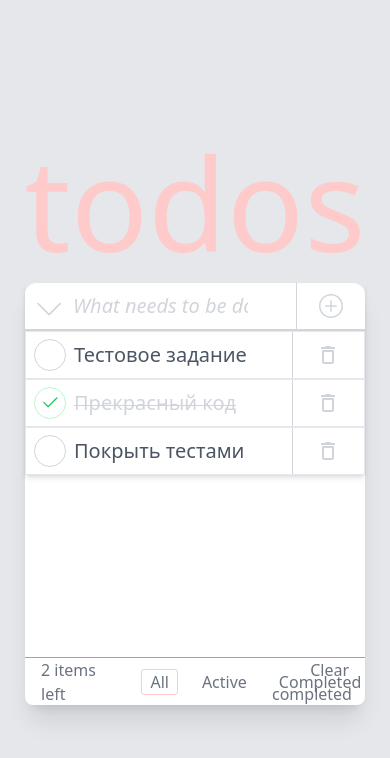
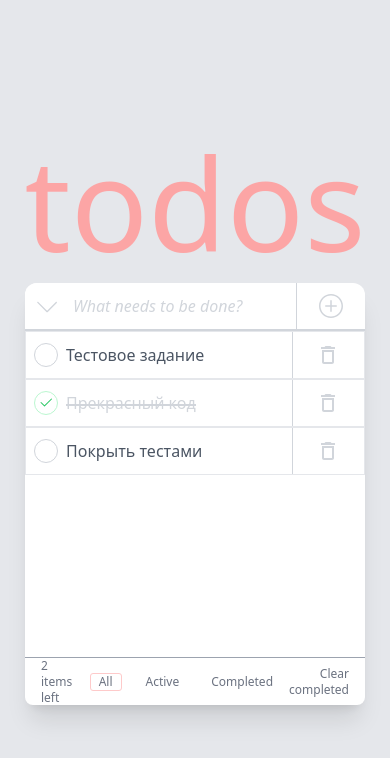
Before and after one commit to grJDh/test-todo, a React (Create React App) app: page / in a window 390 px wide. Shown: the top 758 px of the page. Built offline with nearby package versions, Linux system fonts and the light colour scheme.

Commit message:
Final styling

```diff
--- a/src/App.tsx
+++ b/src/App.tsx
@@ -3,7 +3,7 @@ import ToDoApp from "./ToDoApp/ToDoApp";
 const App = () => {
   return (
     <div className="flex h-screen w-full justify-center items-center flex-col bg-gray-200">
-      <h1 className="flex text-9xl text-red-200 mb-4">todos</h1>
+      <h1 className="flex text-9xl text-red-300 mb-4">todos</h1>
       <ToDoApp />
     </div>
   );
--- a/src/ToDoApp/ToDoApp.tsx
+++ b/src/ToDoApp/ToDoApp.tsx
@@ -92,7 +92,7 @@ const ToDoApp = () => {
       className="flex w-5/6 max-w-screen-sm min-w-[340px] h-1/2 bg-white flex-col shadow-xl justify-between rounded-xl
                 relative"
     >
-      <div className="overflow-hidden shadow-md">
+      <div className="overflow-hidden shadow-">
         <Input
           refProp={inputRef}
           addItem={addItem}
--- a/src/components/Footer/Footer.tsx
+++ b/src/components/Footer/Footer.tsx
@@ -10,11 +10,11 @@ type Props = {
 const Footer = ({ numberOfLeftToDo, clearCompleted, onCategoryChange, category }: Props) => {
   return (
     <div
-      className="flex h-12 border-t border-gray-400 justify-between items-center
-                 px-4 box-border absolute bottom-0 w-full bg-white text-gray-500 rounded-b-lg"
+      className="flex h-12 border-t border-gray-400 justify-between items-center px-4 box-border
+                 absolute bottom-0 w-full bg-white text-gray-500 rounded-b-lg text-xs sm:text-base"
     >
-      <p className="w-1/4">{numberOfLeftToDo} items left</p>
-      <div className="flex justify-between items-center box-border w-2/5">
+      <p className="">{numberOfLeftToDo} items left</p>
+      <div className="flex justify-between items-center box-border">
         <RadioButton
           name={"category"}
           value={"All"}
@@ -35,7 +35,7 @@ const Footer = ({ numberOfLeftToDo, clearCompleted, onCategoryChange, category }
         />
       </div>
       <button
-        className="hover:underline hover:text-gray-800 w-1/4 text-end"
+        className="hover:underline hover:text-gray-800 text-end"
         onClick={clearCompleted}
       >
         Clear completed
--- a/src/components/Input/Input.tsx
+++ b/src/components/Input/Input.tsx
@@ -20,14 +20,13 @@ const Input = ({ refProp, addItem }: Props) => {
   return (
     <div className="flex border-b-2 border-gray-300 h-12 relative">
       <input
-        className="w-full text-xl rounded-tl-xl px-12 placeholder:italic placeholder:text-gray-300 peer/input"
+        className="w-full text-base sm:text-xl rounded-tl-xl px-12 placeholder:italic placeholder:text-gray-300 peer/input
+                   focus:outline-gray-300"
         type="text"
         ref={refProp}
         placeholder={"What needs to be done?"}
       />
-      <span className="nice absolute top-[0.85rem] left-3 text-2xl text-gray-300 transition-all peer-focus/input:-rotate-90">
-        <SlArrowDown />
-      </span>
+      <SlArrowDown className="nice absolute top-[0.85rem] left-3 text-xl sm:text-2xl  text-gray-300 transition-all peer-focus/input:-rotate-90" />
       <button
         className="lol w-24 rounded-tr-xl border-l border-gray-300 text-2xl hover:text-3xl hover:text-red-200
                  text-gray-300 flex items-center justify-center transition-all active:text-4xl"
--- a/src/components/TodoItem/TodoItem.tsx
+++ b/src/components/TodoItem/TodoItem.tsx
@@ -12,7 +12,7 @@ type Props = {
 const ToDoItem = ({ text, id, finished, removeItem, toggleItem }: Props) => {
   return (
     <li
-      className="cursor-pointer flex justify-between h-12 items-center text-xl text-gray-600 border flex-row-reverse
+      className="cursor-pointer flex justify-between h-12 items-center text-base sm:text-xl text-gray-600 border flex-row-reverse
         hover:bg-gray-100 group
         "
       onClick={() => toggleItem(id)}
@@ -26,7 +26,7 @@ const ToDoItem = ({ text, id, finished, removeItem, toggleItem }: Props) => {
       </button>
       <div className={`flex justify-start items-center w-full h-full transition-all peer-hover:bg-red-50`}>
         <div
-          className={`transition-all border border-gray-300 rounded-full mx-2 w-8 h-8 flex justify-center items-center
+          className={`transition-all border border-gray-300 rounded-full mx-2 w-6 h-6 sm:w-8 sm:h-8 flex justify-center items-center
                        ${finished ? "border-green-200" : ""}`}
         >
           <BsCheck2
@@ -37,8 +37,13 @@ const ToDoItem = ({ text, id, finished, removeItem, toggleItem }: Props) => {
           />
         </div>
         <p
-          className={`relative before:absolute before:top-[57%] before:left-0 before:h-[5%] transition-all duration-200 before:duration-200
-        ${finished ? "before:w-full text-gray-300 before:bg-gray-300" : "before:w-0 text-gray-600 before:bg-gray-600"}`}
+          className={`relative before:absolute before:top-[55%] before:left-0 before:h-[2px]
+                      transition-all duration-200 before:duration-200
+                      ${
+                        finished
+                          ? "before:w-full text-gray-300 before:bg-gray-300"
+                          : "before:w-0 text-gray-600 before:bg-gray-600"
+                      }`}
         >
           {text}
         </p>
```
